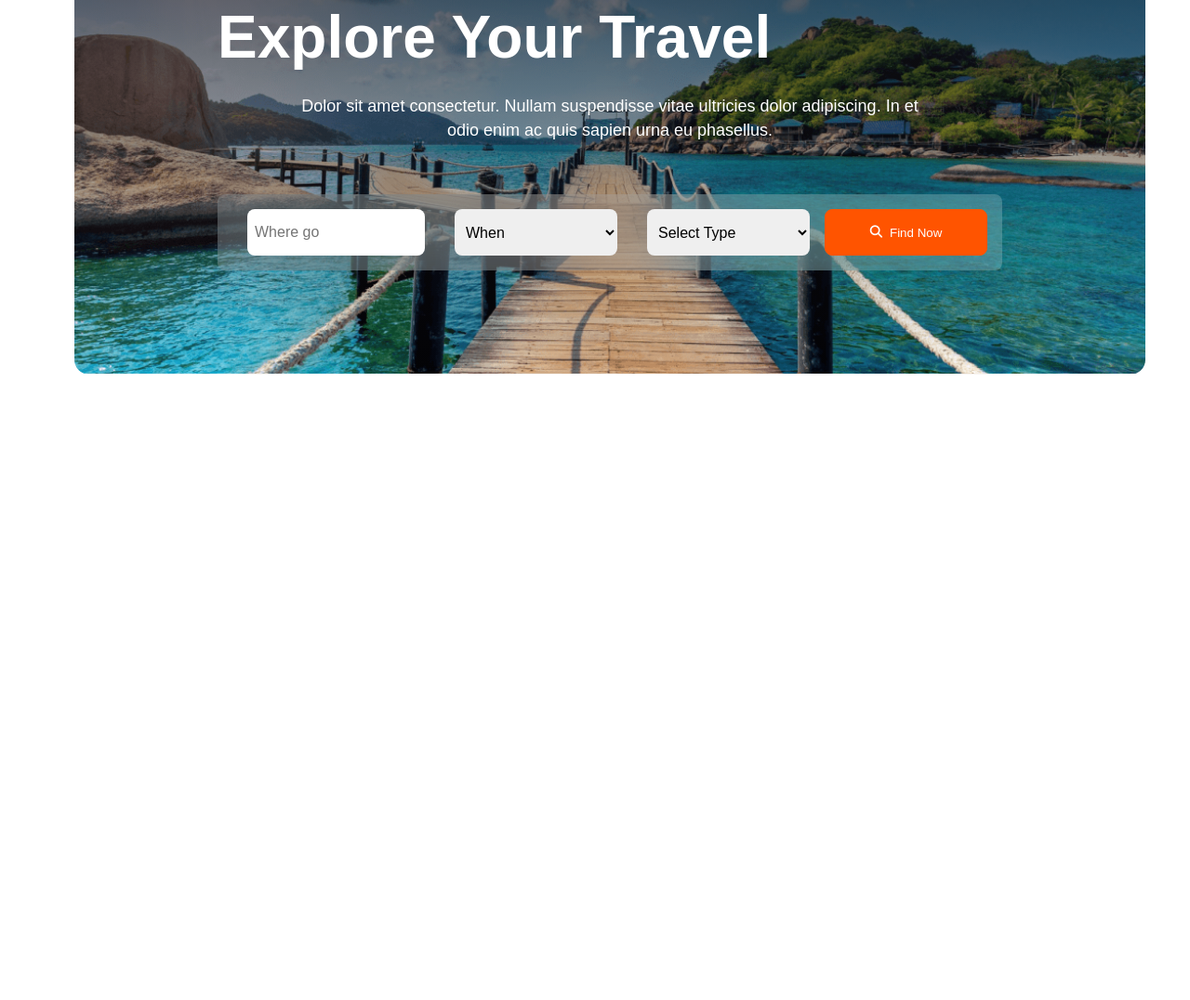
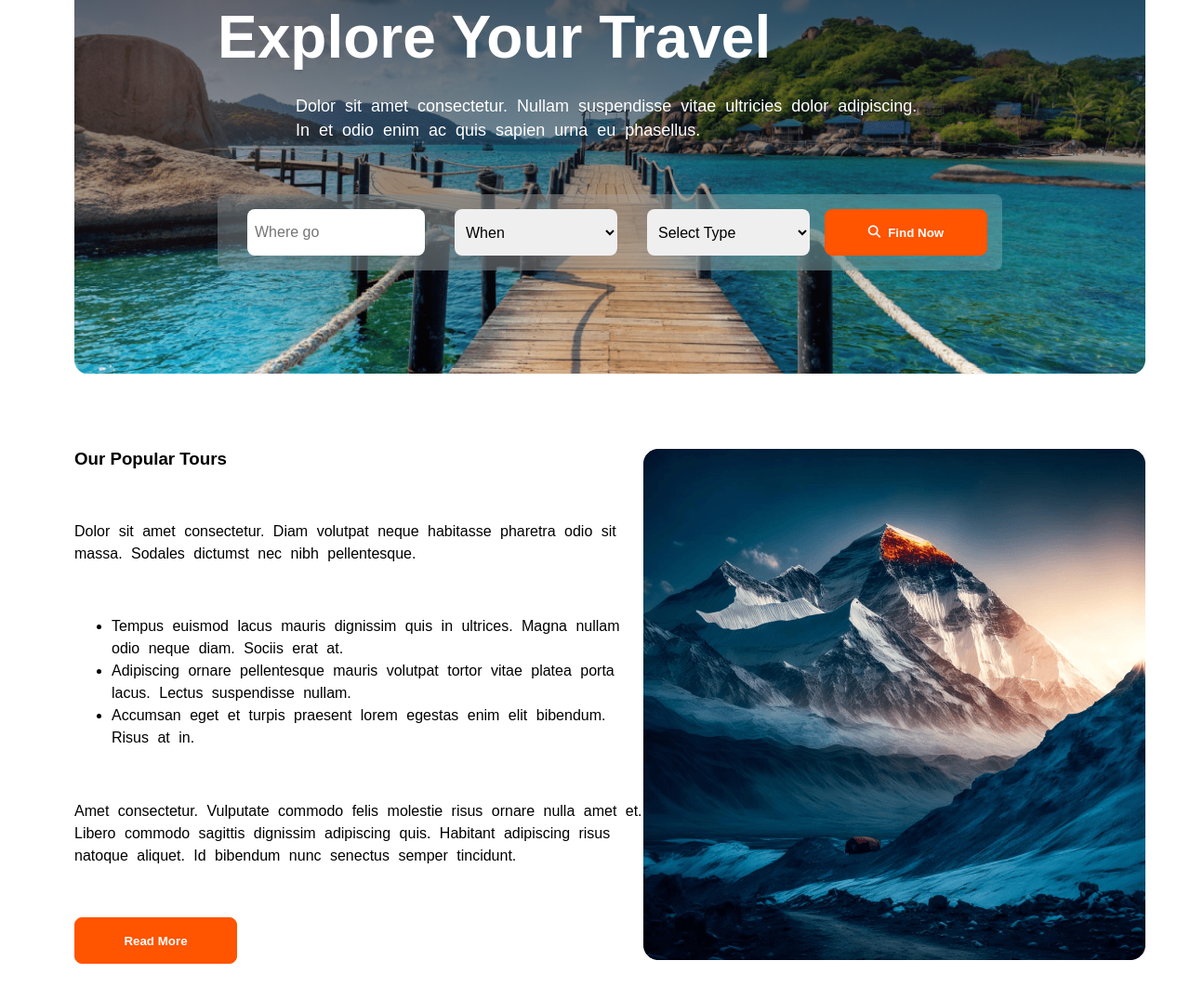
Before and after one commit to tasmia-munira/Hero-Travel, a plain HTML site: page index.html in a window 1280 px wide. Shown: the part 310-1386 px from the top of the page at 93% size. Before the commit the page ends 800 px from the top, so only its background shows below. Drawn offline with Linux system fonts and the light colour scheme.

Commit message:
added tour section

```diff
--- a/index.html
+++ b/index.html
@@ -17,6 +17,7 @@
     </style>
 
     <link rel="stylesheet" href="./styles.css">
+    <link rel="stylesheet" href="./tour.css">
 
 </head>
 <body class="mulish-font">
@@ -65,6 +66,28 @@
     </header>
 
     <main>
+        <!-- tour section -->
+         <section class="container tour-section">
+            <div class="text-content">
+                <h3>Our Popular Tours</h3>
+                <p>Dolor sit amet consectetur. Diam volutpat neque habitasse pharetra odio sit massa. Sodales dictumst nec nibh pellentesque.</p>
+                <ul>
+                    <li>Tempus euismod lacus mauris dignissim quis in ultrices. Magna nullam odio neque diam. Sociis erat at.</li>
+                    <li>Adipiscing ornare pellentesque mauris volutpat tortor vitae platea porta lacus. Lectus suspendisse nullam.</li>
+                    <li> Accumsan eget et turpis praesent lorem egestas enim elit bibendum. Risus at in.</li>
+                </ul>
+                <p>Amet consectetur. Vulputate commodo felis molestie risus
+                    ornare nulla amet et. Libero commodo sagittis dignissim adipiscing quis. Habitant adipiscing risus natoque aliquet. Id bibendum nunc senectus semper tincidunt. </p>
+
+                <button class="btn-primary">Read More</button>
+
+            </div>
+
+            <div class="image">
+                <img src="./Images/Rectangle 4.png" alt="">
+
+            </div>
+         </section>
 
     </main>
 
--- a/styles.css
+++ b/styles.css
@@ -124,4 +124,6 @@
     background-color: rgb(255, 84, 0);
     color: white;
     border: 1px solid rgb(255, 84, 0);
+    font-weight: bold;
+    cursor: pointer;
 }
--- /dev/null
+++ b/tour.css
@@ -0,0 +1,29 @@
+.tour-section {
+    display: flex;
+    justify-content: space-between;
+    /* display: grid;
+    grid-template-columns: 1fr 1fr;
+    gap: 3rem;     */
+}
+
+.text-content {
+    display: flex;
+    flex-direction: column;
+    row-gap: 1rem;
+    justify-content: space-between;
+}
+/* .text-content h3 {
+    color: black;
+    font-size: 2rem;
+    font-weight: 800;
+
+} */
+
+.text-content ul > li, p {
+    text-align: left;
+    font-size: 16px;
+    line-height: 24px;
+    word-spacing: 5px;
+    /* letter-spacing: 1px; */
+
+}
```
